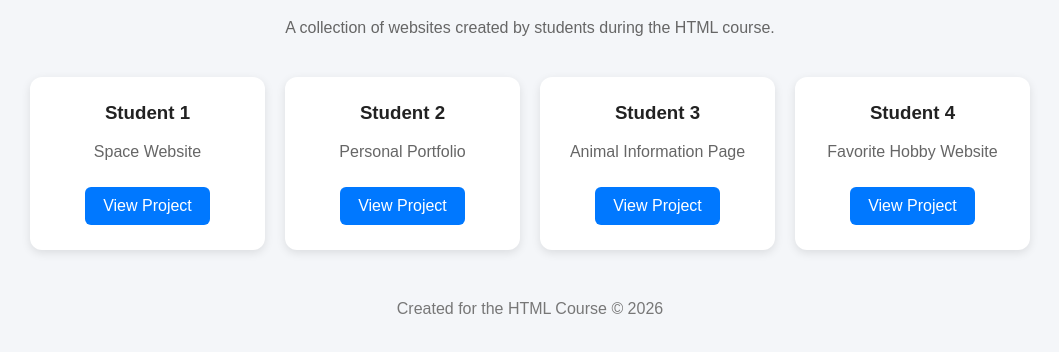
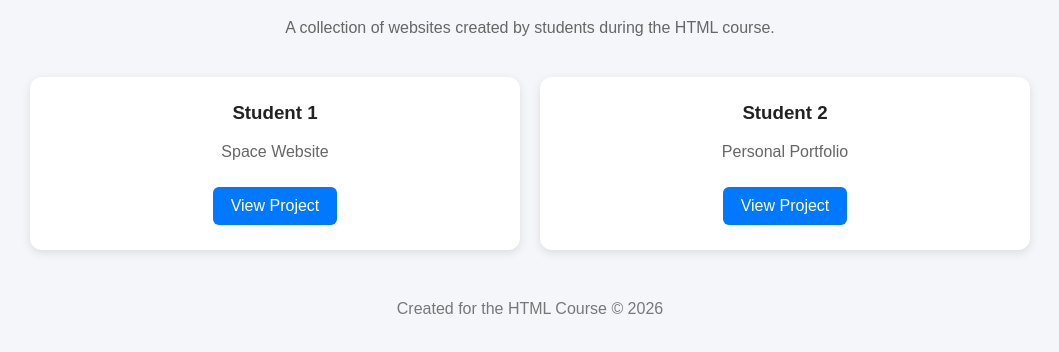
Before and after one commit to mohammed-waleed-soliman/Smart-Peek-Students-HTML-Projects, a plain HTML site: page index.html in a window 1280 px wide. Shown: the part 102-454 px from the top of the page, without its empty margins (110-1169 px from the left). Drawn offline with Linux system fonts and the light colour scheme.

Commit message:
Update index.html

```diff
--- a/index.html
+++ b/index.html
@@ -85,25 +85,13 @@
             <div class="card">
                 <h3>Student 1</h3>
                 <p>Space Website</p>
-                <a href="student1/">View Project</a>
+                <a href="Ibrahim_Ahmed/">View Project</a>
             </div>
 
             <div class="card">
                 <h3>Student 2</h3>
                 <p>Personal Portfolio</p>
-                <a href="student2/">View Project</a>
-            </div>
-
-            <div class="card">
-                <h3>Student 3</h3>
-                <p>Animal Information Page</p>
-                <a href="student3/">View Project</a>
-            </div>
-
-            <div class="card">
-                <h3>Student 4</h3>
-                <p>Favorite Hobby Website</p>
-                <a href="student4/">View Project</a>
+                <a href="Muddather_Mohammed/">View Project</a>
             </div>
 
         </div>
```
